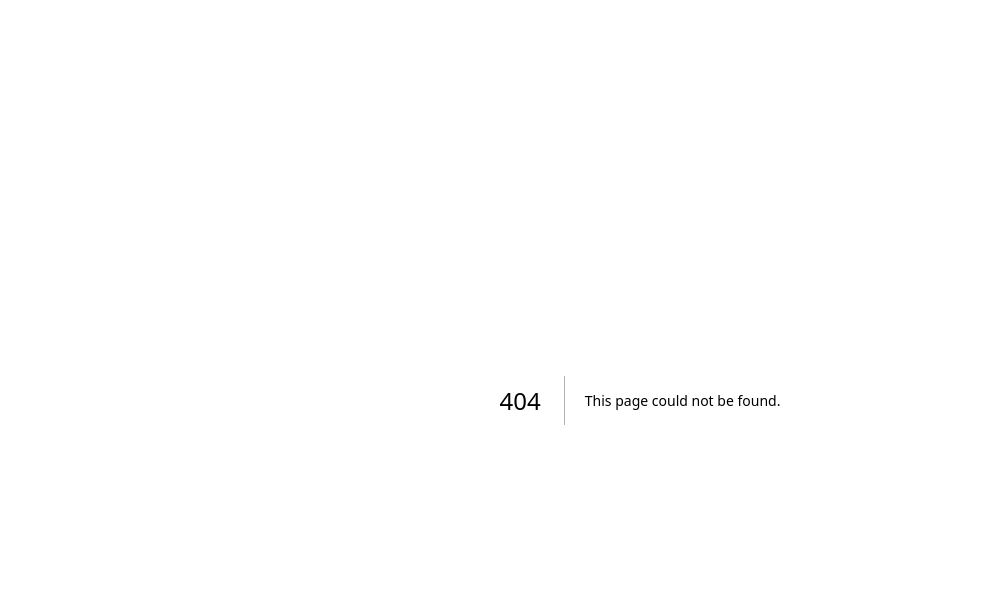
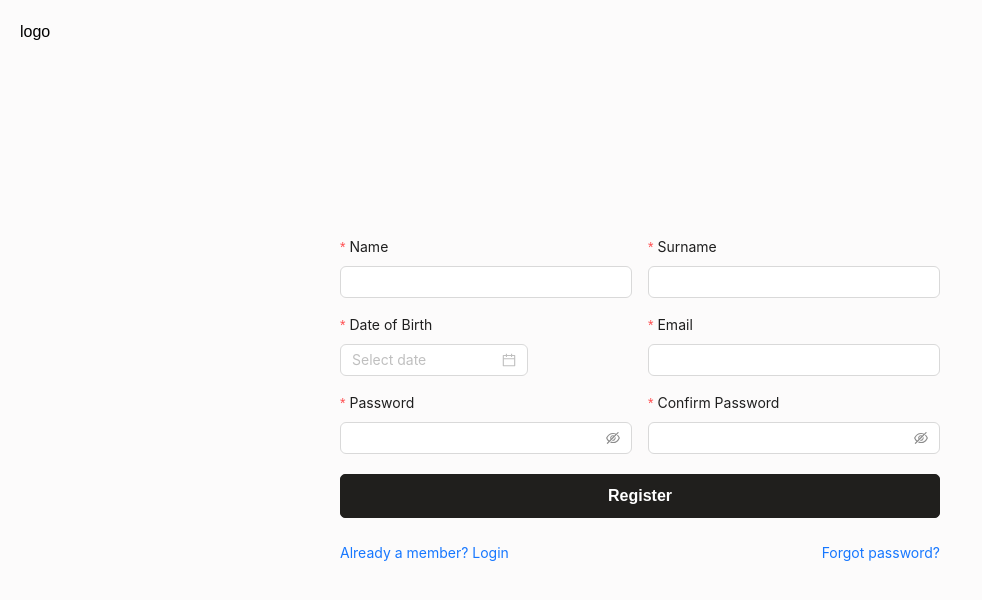
Before and after one commit to NecatiCoskuncopur/rental-car, a Next.js app in the folder client/: page /register in a window 1280 px wide. Before the commit this address had no page. Shown: the top 600 px of the page, without its empty margins (0-982 px from the left). Built offline with nearby package versions, Linux system fonts and the light colour scheme.

Commit message:
feat(CLIENT): add register form with validation and API integration

```diff
--- /dev/null
+++ b/client/src/constants/forms/registerFormData.tsx
@@ -0,0 +1,52 @@
+import { Input, DatePicker, FormInstance } from 'antd';
+
+import { birthDateValidations, emailValidations, passwordValidations, passwordConfirmValidations, nameValidations, surnameValidations } from '@/validations';
+
+const registerFormData = (form: FormInstance) => [
+  {
+    label: 'Name',
+    name: 'name' as const,
+    rules: nameValidations,
+    children: <Input />,
+  },
+  {
+    label: 'Surname',
+    name: 'surname' as const,
+    rules: surnameValidations,
+    children: <Input />,
+  },
+
+  {
+    label: 'Date of Birth',
+    name: 'dateofBirth' as const,
+    rules: birthDateValidations(form),
+    children: (
+      <DatePicker
+        showTime={false}
+        format="DD-MM-YYYY"
+      />
+    ),
+  },
+
+  {
+    label: 'Email',
+    name: 'email' as const,
+    rules: emailValidations(form),
+    children: <Input />,
+  },
+  {
+    label: 'Password',
+    name: 'password' as const,
+    rules: passwordValidations,
+    children: <Input.Password />,
+  },
+  {
+    label: 'Confirm Password',
+    name: 'confirmPassword' as const,
+    rules: passwordConfirmValidations(form),
+    dependencies: ['password'],
+    children: <Input.Password />,
+  },
+];
+
+export default registerFormData;
--- a/client/src/constants/index.ts
+++ b/client/src/constants/index.ts
@@ -1 +1,2 @@
 export { default as loginFormData } from './forms/loginFormData';
+export { default as registerFormData } from './forms/registerFormData';
--- /dev/null
+++ b/client/src/pages/register.tsx
@@ -0,0 +1,93 @@
+import React, { useRef } from 'react';
+import { useDispatch } from 'react-redux';
+import { useRouter } from 'next/router';
+import { Form } from 'antd';
+
+import { registerFormData } from '@/constants';
+import { AuthFormWrapper, Button, FormGrid } from '@/components';
+import { registerFailure, registerStart, registerSuccess } from '@/redux/userSlice';
+
+const Register = () => {
+  const dispatch = useDispatch();
+  const router = useRouter();
+  const [form] = Form.useForm();
+  const formRef = useRef(form);
+
+  const handleSubmit = async (values: { name: string; surname: string; dateofBirth: string; email: string; password: string; confirmPassword: string }) => {
+    try {
+      dispatch(registerStart());
+      const res = await fetch('/api/auth/register', {
+        method: 'POST',
+        headers: { 'Content-Type': 'application/json' },
+        body: JSON.stringify(values),
+      });
+
+      const data = await res.json();
+
+      if (data.success === false) {
+        if (data.message.includes('E11000 duplicate key error') && data.message.includes('email')) {
+          form.setFields([
+            {
+              name: 'email',
+              errors: ['This email is already in use.'],
+            },
+          ]);
+        } else {
+          dispatch(registerFailure(data.message));
+        }
+      } else if (res.ok) {
+        dispatch(registerSuccess(data));
+        router.push('/login');
+      }
+    } catch (error: unknown) {
+      let errorMessage = 'An unknown error occurred';
+      if (error instanceof Error) {
+        errorMessage = error.message;
+      }
+      dispatch(registerFailure(errorMessage));
+    }
+  };
+
+  const data = registerFormData(form);
+
+  return (
+    <AuthFormWrapper>
+      <Form
+        form={form}
+        name="register"
+        ref={formRef}
+        style={{ maxWidth: 600, width: '100%' }}
+        initialValues={{ remember: true }}
+        layout="vertical"
+        onFinish={handleSubmit}
+        autoComplete="off"
+      >
+        <FormGrid>
+          {data.map((item) => (
+            <Form.Item<{ name: string; surname: string; dateofBirth: string; email: string; password: string; confirmPassword: string }>
+              key={item.name}
+              label={item.label}
+              name={item.name}
+              rules={item.rules}
+              dependencies={item.dependencies}
+            >
+              {item.children}
+            </Form.Item>
+          ))}
+        </FormGrid>
+        <Form.Item>
+          <Button
+            colorVariant="dark"
+            size="cozy"
+            type="submit"
+            fullWidth={true}
+          >
+            Register
+          </Button>
+        </Form.Item>
+      </Form>
+    </AuthFormWrapper>
+  );
+};
+
+export default Register;
--- a/client/src/validations.tsx
+++ b/client/src/validations.tsx
@@ -1,5 +1,28 @@
 import { FormInstance } from 'antd';
 import { RuleObject } from 'antd/es/form';
+import dayjs from 'dayjs';
+
+const birthDateValidations = (form: FormInstance): RuleObject[] => [
+  {
+    required: true,
+    message: 'Date of birth is mandatory',
+  },
+  {
+    validator: (_, value) => {
+      const birthDate = dayjs(value);
+      if (!birthDate.isValid()) {
+        return Promise.reject(new Error('Please enter a valid date'));
+      }
+
+      const today = dayjs();
+      const age = today.diff(birthDate, 'year');
+      if (value && age < 18) {
+        return Promise.reject(new Error('Must be over 18 years old'));
+      }
+      return Promise.resolve();
+    },
+  },
+];
 
 const emailValidations = (form: FormInstance): RuleObject[] => [
   { required: true, message: 'Email is required' },
@@ -16,4 +39,62 @@ const emailValidations = (form: FormInstance): RuleObject[] => [
   },
 ];
 
-export { emailValidations };
+const nameValidations: RuleObject[] = [
+  { required: true, message: 'Name is required' },
+  { min: 3, message: 'Name must be at least 3 characters' },
+  { max: 30, message: 'Name must be at most 30 characters' },
+  {
+    pattern: /^[a-zA-ZğüşöçĞÜŞİÖÇ\sı]+$/,
+    message: 'Name can only contain letters and spaces',
+  },
+  {
+    validator: (_, value) => {
+      if (value.trim().length === 0) {
+        return Promise.reject(new Error('Name cannot be empty or contain only whitespace.'));
+      }
+      return Promise.resolve();
+    },
+  },
+];
+
+const passwordValidations: RuleObject[] = [
+  { required: true, message: 'Password is required' },
+  { min: 8, message: 'Password must be at least 8 characters' },
+  { max: 64, message: 'Password must be at most 64 characters' },
+];
+
+const passwordConfirmValidations = (form: FormInstance): RuleObject[] => [
+  {
+    required: true,
+    message: 'Please confirm your password!',
+  },
+  {
+    validator(_, value) {
+      const password = form.getFieldValue('password');
+      if (!value || password === value) {
+        return Promise.resolve();
+      }
+      return Promise.reject(new Error('Passwords do not match!'));
+    },
+  },
+];
+
+const surnameValidations: RuleObject[] = [
+  { required: true, message: 'Surname is required' },
+  { min: 3, message: 'Surname must be at least 3 characters' },
+  { max: 30, message: 'Surname must be at most 30 characters' },
+  {
+    pattern: /^[a-zA-ZğüşöçĞÜŞİÖÇ\sı]+$/,
+    message: 'Surname can only contain letters and spaces',
+  },
+  {
+    validator: (_, value) => {
+      if (value.trim().length === 0) {
+        return Promise.reject(new Error('Surname cannot be empty or contain only whitespace.'));
+      }
+      return Promise.resolve();
+    },
+  },
+];
+
+export { birthDateValidations, emailValidations, nameValidations, passwordValidations, passwordConfirmValidations, surnameValidations };
```
